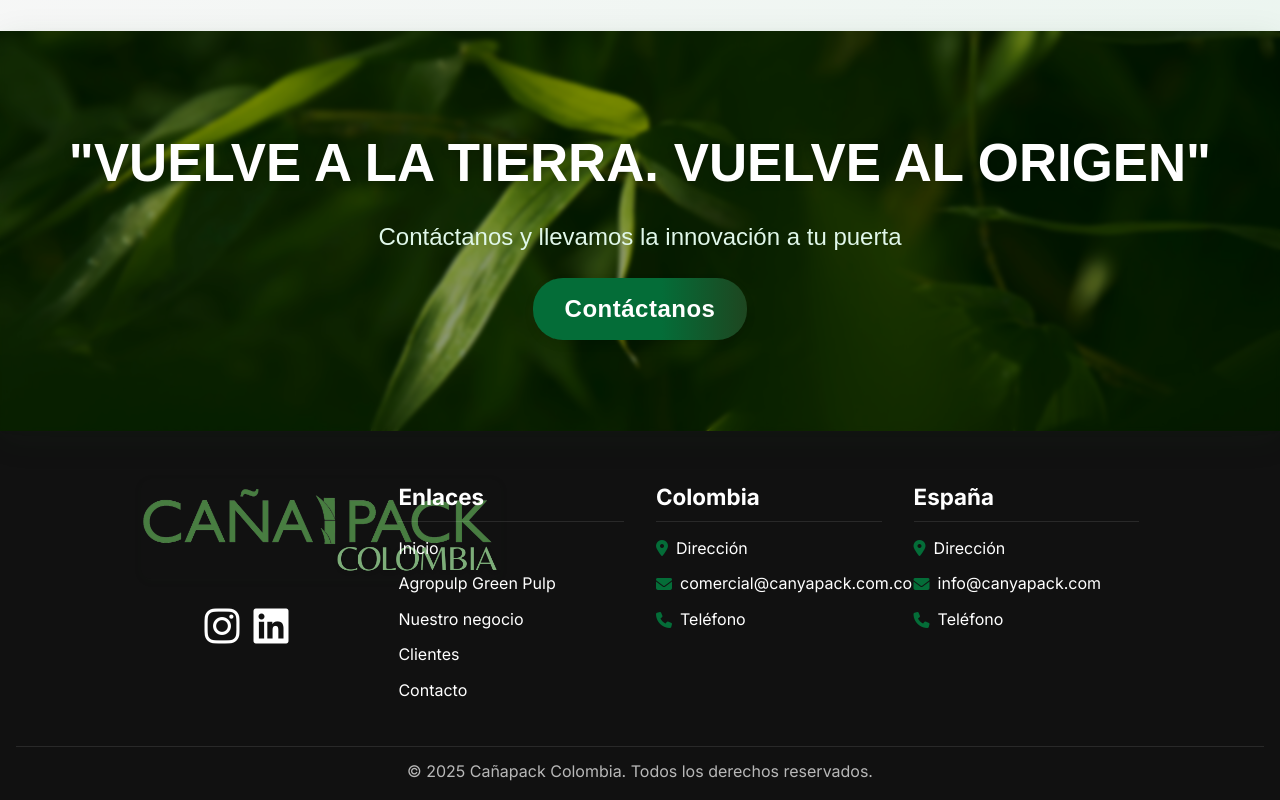
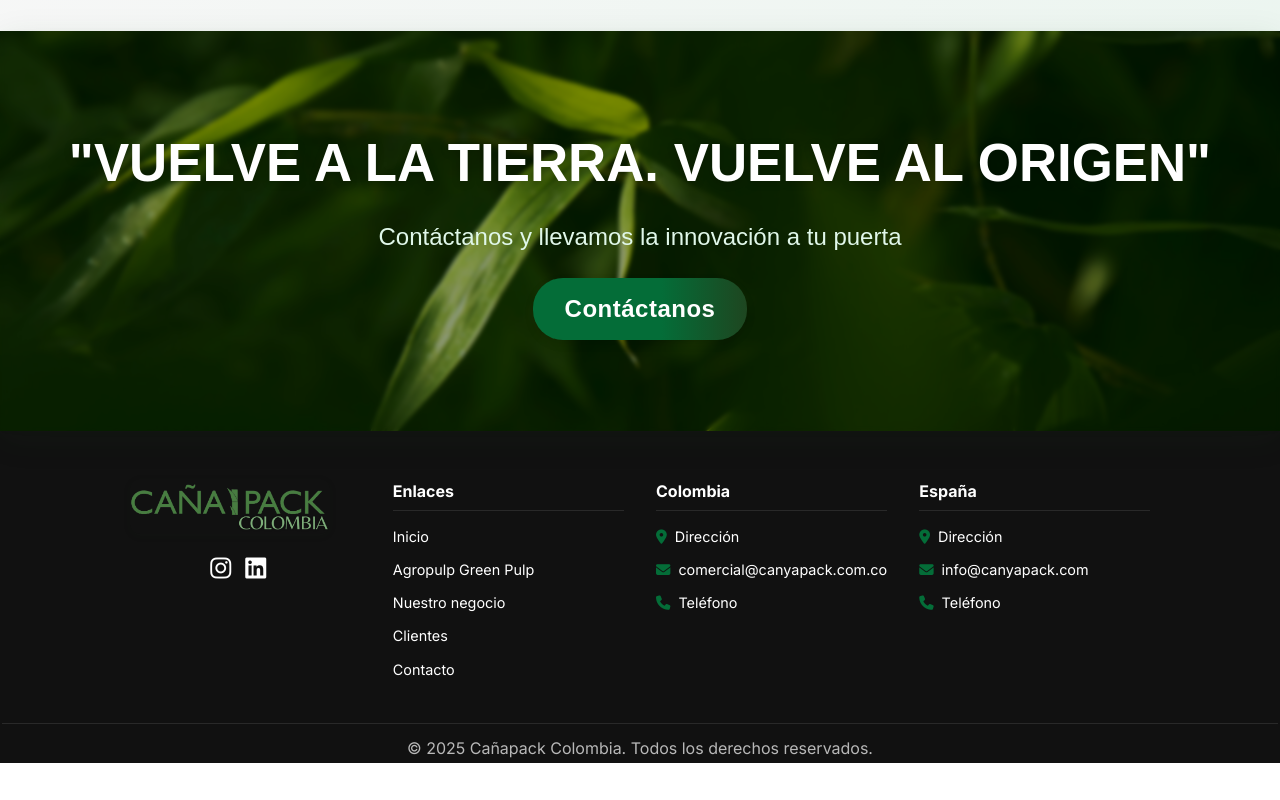
Before and after one commit to carlosfernandolm/canapackcolombia, a plain HTML site: page index.html in a window 1280 px wide. Shown: the part 4162-4962 px from the top of the page. After the commit the page ends 4925 px from the top, so only its background shows below. Drawn offline with Linux system fonts and the light colour scheme; some icons are missing.

Commit message:
modified:   css/main.css

```diff
--- a/css/main.css
+++ b/css/main.css
@@ -1425,7 +1425,7 @@ textarea {
 footer {
   background: #111;
   color: #fff;
-  padding: 48px 16px 16px;
+  padding: 48px 2px 2px;
 }
 
 .footer-container {
@@ -1436,7 +1436,6 @@ footer {
   gap: 32px;
   justify-content: space-between;
 }
-
 .footer-column {
   flex: 1;
   min-width: 200px;
@@ -1447,7 +1446,7 @@ footer {
 }
 
 .footer-logo img {
-  max-width: 360px;
+  max-width: 200px;
   border-radius: 10px;
   margin-bottom: 16px;
 }
@@ -1460,7 +1459,7 @@ footer {
 
 .social-icons a {
   color: #fff;
-  font-size: 2.5rem;
+  font-size: 1.5rem;
   transition: color var(--transition), transform var(--transition);
 }
 
@@ -1472,7 +1471,7 @@ footer {
 .column-title {
   font-weight: 700;
   margin-bottom: 14px;
-  font-size: 1.4rem;
+  font-size: 1rem;
   border-bottom: 1px solid rgba(255, 255, 255, 0.1);
   padding-bottom: 6px;
 }
@@ -1482,7 +1481,7 @@ footer {
   list-style: none;
   padding: 0;
   margin: 0;
-  font-size: 1rem;
+  font-size: 0.9rem;
 }
 
 .footer-links li,
@@ -1501,7 +1500,7 @@ footer {
 }
 
 .footer-contact {
-  font-size: 1rem;
+  font-size: 0.9rem;
 }
 
 .footer-contact li {
```
